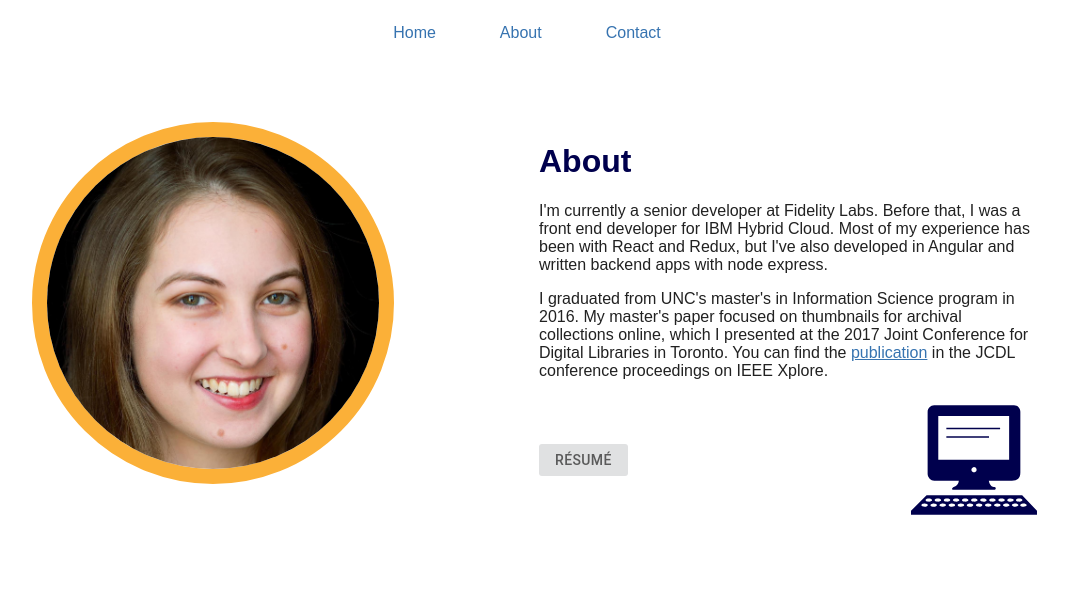
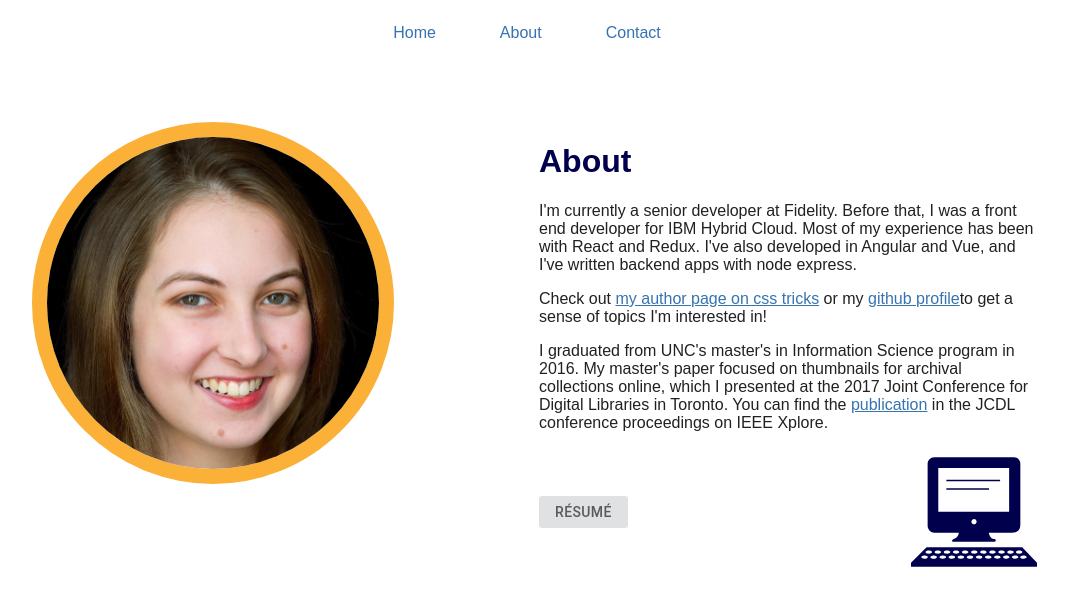
Before and after one commit to bjones526/personal-site, a React (Create React App) app: page /about in a window 1280 px wide. Shown: the top 606 px of the page, without its empty margins (113-1181 px from the left). Built offline with nearby package versions, Linux system fonts and the light colour scheme.

Commit message:
content update

```diff
--- a/src/Components/About.js
+++ b/src/Components/About.js
@@ -17,7 +17,10 @@ class About extends Component {
                     </Grid>
                     <Grid item xs={12} sm={5} className="about-text">
                         <h1>About</h1>
-                        <p>I'm currently a senior developer at Fidelity Labs. Before that, I was a front end developer for IBM Hybrid Cloud. Most of my experience has been with React and Redux, but I've also developed in Angular and written backend apps with node express.</p>
+                        <p>I'm currently a senior developer at Fidelity. Before that, I was a front end developer for IBM Hybrid Cloud.
+                            Most of my experience has been with React and Redux. I've also developed in Angular and Vue, and I've written backend apps with node express.</p>
+                        <p>Check out <a href="https://css-tricks.com/author/baileyjones/">my author page on css tricks</a> or my <a href="https://github.com/bjones526">github profile</a>
+                            to get a sense of topics I'm interested in!</p>
                         <p>I graduated from UNC's master's in Information Science program in 2016.
                             My master's paper focused on thumbnails for archival collections online, which I presented at the 2017 Joint Conference for Digital Libraries in Toronto.
                 You can find the <a href='https://ieeexplore.ieee.org/document/7991599'> publication</a> in the JCDL conference proceedings on IEEE Xplore. </p>
```
